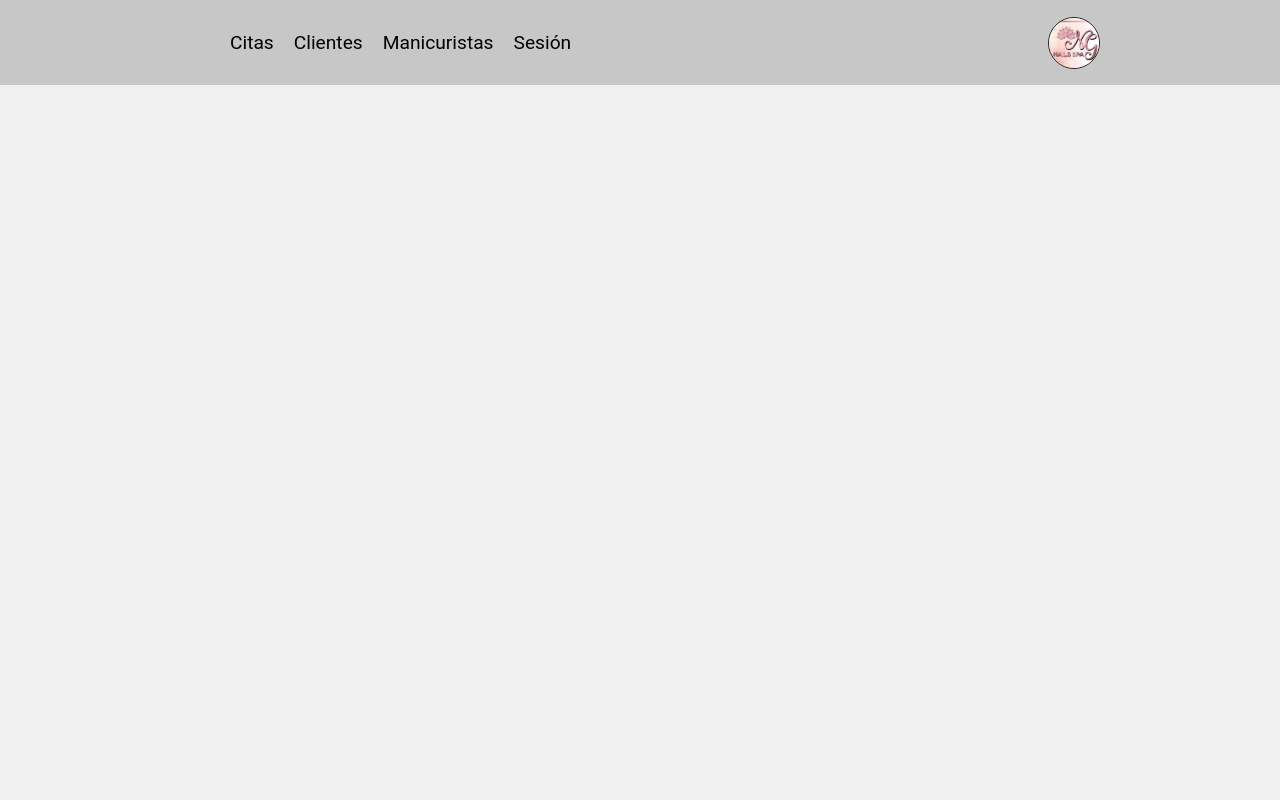
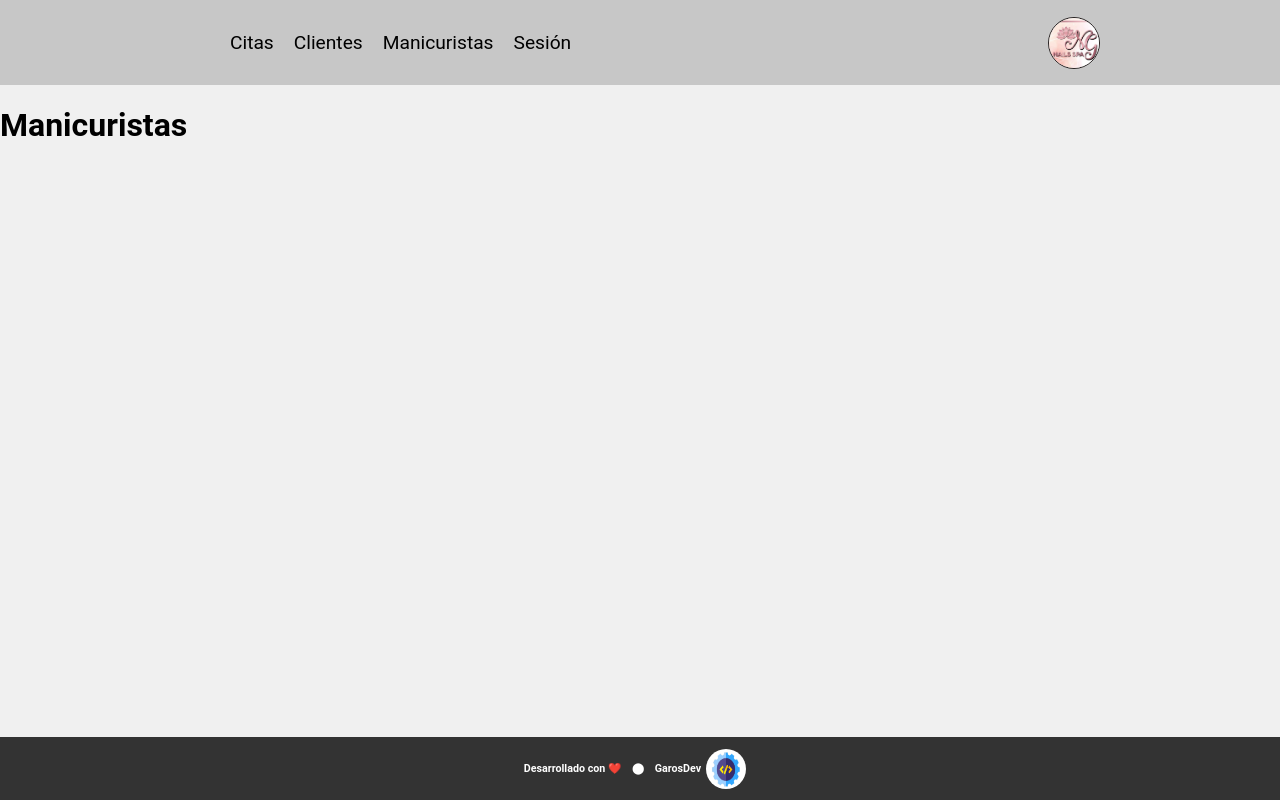
Before and after one commit to GAROS01/dashboard-project, a React (Vite) app: page /manicuristas in a window 1280 px wide. Built offline with nearby package versions, Linux system fonts and the light colour scheme.

Commit message:
Añade componente Footer en las páginas Clientes, Empleados, Inicio y Sesión

```diff
--- a/src/pages/Clients.jsx
+++ b/src/pages/Clients.jsx
@@ -1,9 +1,12 @@
 import Nav from "../components/Nav";
+import Footer from "../components/Footer";
 
 export default function Clients() {
   return (
     <div>
       <Nav />
+      <h1>Clientes</h1>
+      <Footer />
     </div>
   );
 }
--- a/src/pages/Employes.jsx
+++ b/src/pages/Employes.jsx
@@ -1,9 +1,12 @@
 import Nav from "../components/Nav";
+import Footer from "../components/Footer";
 
 export default function Employes() {
   return (
     <div>
       <Nav />
+      <h1>Manicuristas</h1>
+      <Footer />
     </div>
   );
 }
--- a/src/pages/Home.jsx
+++ b/src/pages/Home.jsx
@@ -1,7 +1,8 @@
 import { useNavigate } from "react-router";
 
+import Footer from "../components/Footer";
+import logo from "../assets/logoNailSpa.png";
 import "../styles/Home.css";
-import logo from "../assets/logoNailSpa.png";
 
 export default function Home() {
   const navigate = useNavigate();
@@ -26,6 +27,7 @@ export default function Home() {
           </div>
         </div>
       </div>
+      <Footer />
     </>
   );
 }
--- a/src/pages/Session.jsx
+++ b/src/pages/Session.jsx
@@ -1,6 +1,7 @@
 import { useState } from "react";
+import NavEmpty from "../components/NavEmpty";
+import Footer from "../components/Footer";
 import "../styles/Session.css";
-import NavEmpty from "../components/NavEmpty";
 
 export default function Session() {
   const [email, setEmail] = useState("");
@@ -44,6 +45,7 @@ export default function Session() {
           </button>
         </form>
       </div>
+      <Footer />
     </>
   );
 }
```
